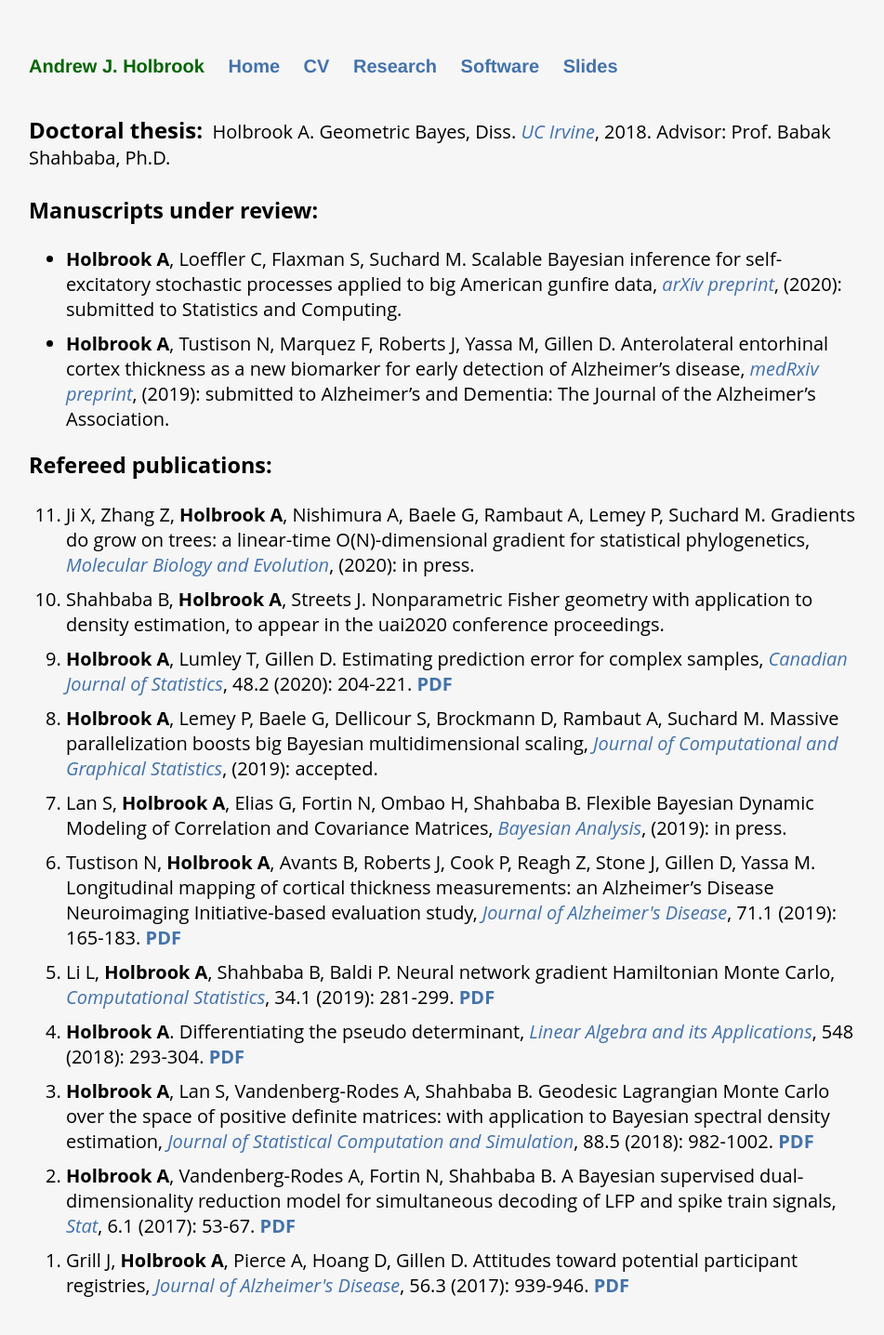
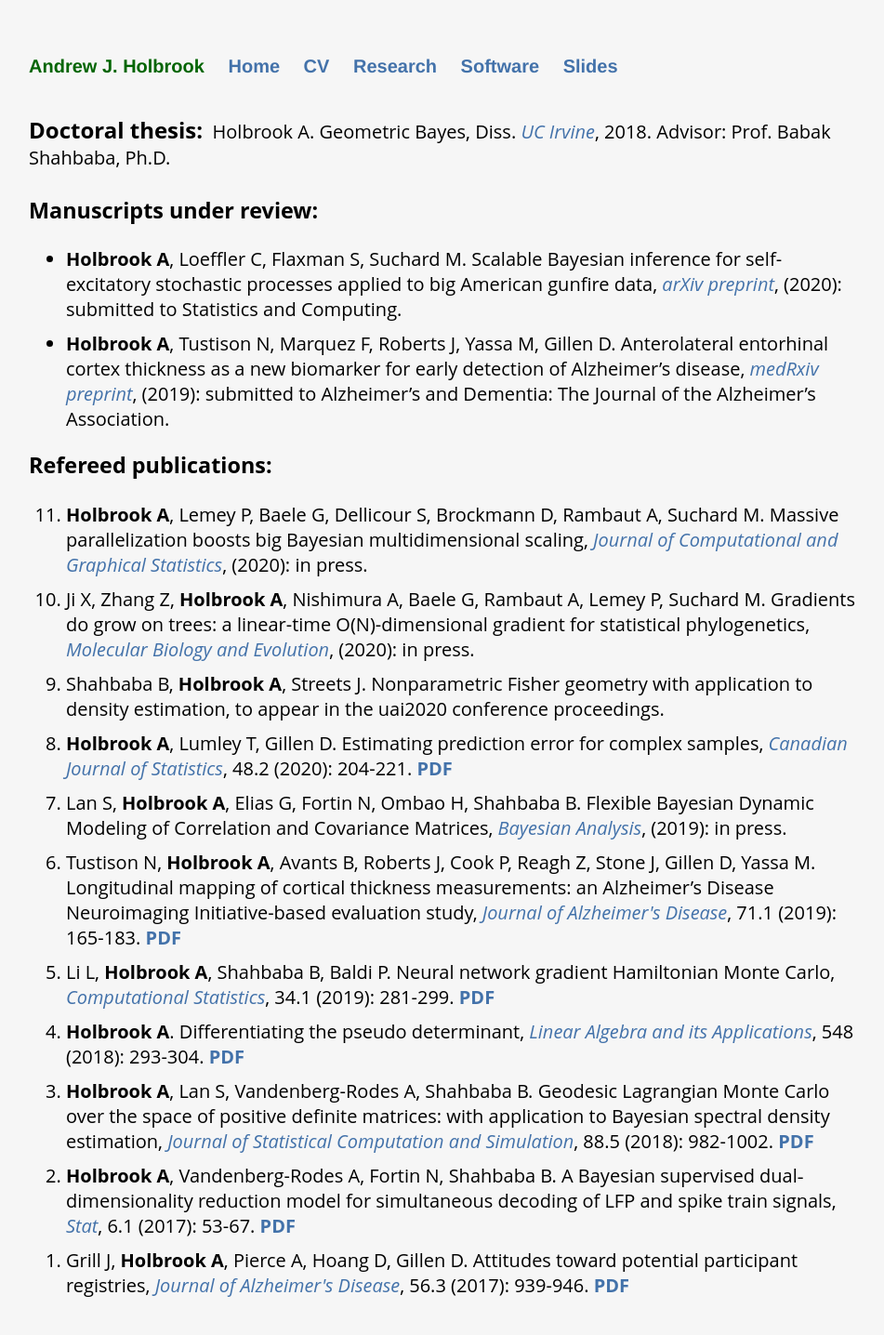
Before and after one commit to andrewjholbrook/andrewjholbrook.github.io, a Jekyll site: the page built from research.html, in a window 1280 px wide. Shown: the whole page at 93% size, without its empty margins (161-1112 px from the left). Built offline with Jekyll 4.4.1, drawn with Linux system fonts in a browser that asks for light colours; a style sheet for code colours, icons or effects is not loaded.

Commit message:
Update research.html

```diff
--- a/research.html
+++ b/research.html
@@ -18,10 +18,10 @@ title: Research of Andrew Holbrook
   <h3>Refereed publications:</h3>
 
   <ol id="pubs" reversed>
+                        <li> <b>Holbrook A</b>, Lemey P, Baele G, Dellicour S, Brockmann D, Rambaut A, Suchard M. Massive parallelization boosts big Bayesian multidimensional scaling, <i><a href="https://doi.org/10.1080/10618600.2020.1754226" target="_blank">Journal of Computational and Graphical Statistics</a></i>, (2020): in press.
                         <li> Ji X, Zhang Z, <b>Holbrook A</b>, Nishimura A, Baele G, Rambaut A, Lemey P, Suchard M. Gradients do grow on trees: a linear-time O(N)-dimensional gradient for statistical phylogenetics, <i><a href="https://doi.org/10.1093/molbev/msaa130" target="_blank">Molecular Biology and Evolution</a></i>, (2020): in press.
         <li> Shahbaba B, <b>Holbrook A</b>, Streets J. Nonparametric Fisher geometry with application to density estimation, to appear in the uai2020 conference proceedings.
             <li> <b>Holbrook A</b>, Lumley T, Gillen D. Estimating prediction error for complex samples, <i><a href="https://doi.org/10.1002/cjs.11527" target="_blank">Canadian Journal of Statistics</a></i>, 48.2 (2020): 204-221. <a href="papers/HTE.pdf" target="_blank"><b>PDF</b></a>
-                <li> <b>Holbrook A</b>, Lemey P, Baele G, Dellicour S, Brockmann D, Rambaut A, Suchard M. Massive parallelization boosts big Bayesian multidimensional scaling, <i><a href="https://arxiv.org/abs/1905.04582" target="_blank">Journal of Computational and Graphical Statistics</a></i>, (2019): accepted.
     <li> Lan S, <b>Holbrook A</b>, Elias G, Fortin N, Ombao H, Shahbaba B. Flexible Bayesian Dynamic Modeling of Correlation and Covariance Matrices, <i><a href="https://projecteuclid.org/euclid.ba/1572858051" target="_blank">Bayesian Analysis</a></i>, (2019): in press.
         <li> Tustison N, <b>Holbrook A</b>, Avants B, Roberts J, Cook P, Reagh Z, Stone J, Gillen D, Yassa M. Longitudinal mapping of cortical thickness measurements: an Alzheimer’s Disease Neuroimaging Initiative-based evaluation study, <i><a href="https://content.iospress.com/articles/journal-of-alzheimers-disease/jad190283" target="_blank">Journal of Alzheimer's Disease</a></i>, 71.1 (2019): 165-183. <a href="papers/tustison.pdf" target="_blank"><b>PDF</b></a>
         <li> Li L, <b>Holbrook A</b>, Shahbaba B, Baldi P.
```
